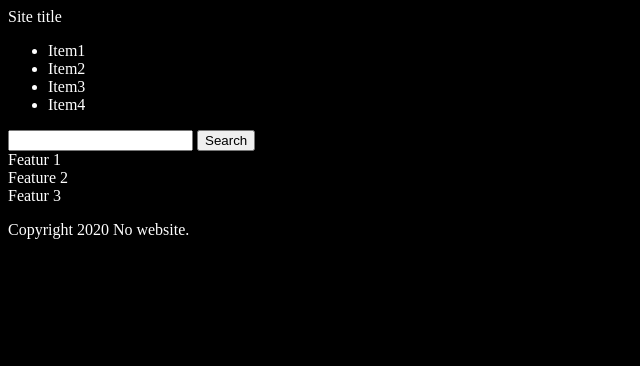
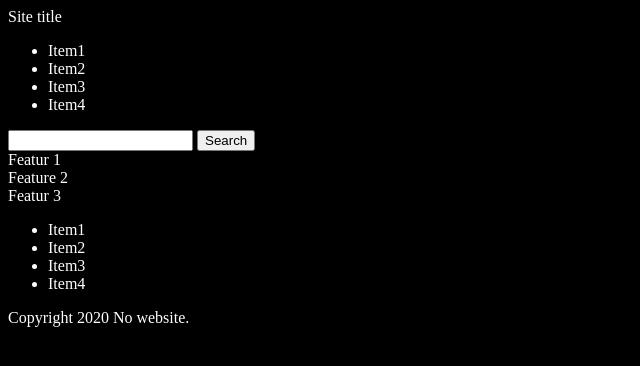
Before and after one commit to NiranjanGVala/learn-git, a plain HTML site: page app.html in a window 1280 px wide. Shown: the whole page, without its empty margins (0-640 px from the left). Drawn offline with Linux system fonts and the light colour scheme.

Commit message:
Added the nav menu in footer.

```diff
--- a/app.html
+++ b/app.html
@@ -28,6 +28,14 @@
         <div>Featur 3</div>
     </main>
     <footer>
+        <nav>
+            <ul>
+                <li>Item1</li>
+                <li>Item2</li>
+                <li>Item3</li>
+                <li>Item4</li>
+            </ul>
+        </nav>
         <p>Copyright 2020 No website.</p>
     </footer>
 </body>
```
